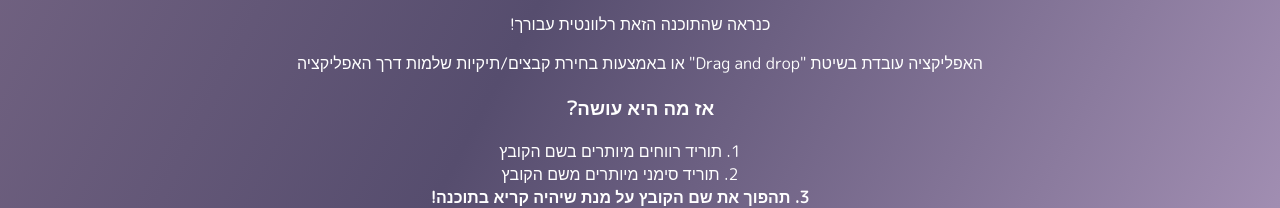
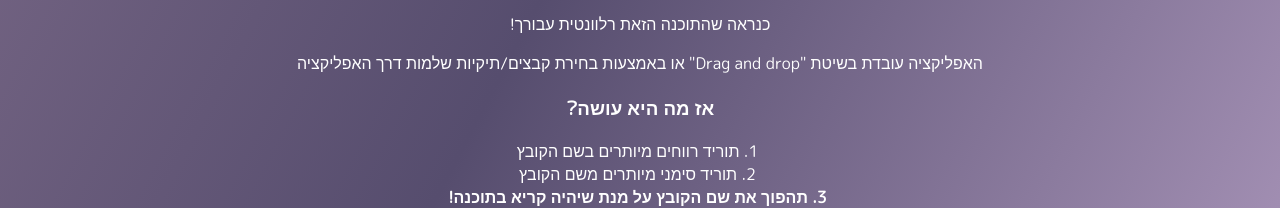
Before and after one commit to AmirPeleg/HebrewReverserSite, a plain HTML site: page index.html in a window 1280 px wide. Shown: the part 594-802 px from the top of the page. Drawn offline with Linux system fonts and the light colour scheme; a web font is replaced by a local one.

Commit message:
Update style.css

```diff
--- a/style.css
+++ b/style.css
@@ -28,9 +28,9 @@ header {
 }
 
 .center {
-        list-style-type: none;
-        text-align: center;
-   }
+    list-style-type: none;
+    margin-right: -35px;
+}
 
 h2 {
     font-size: 32px;
```
